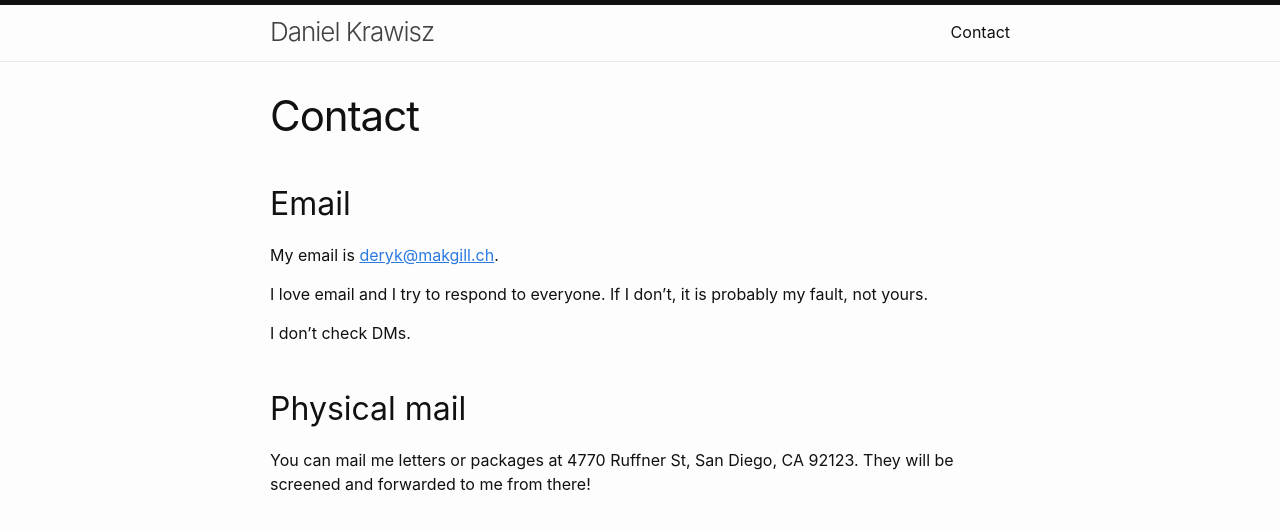
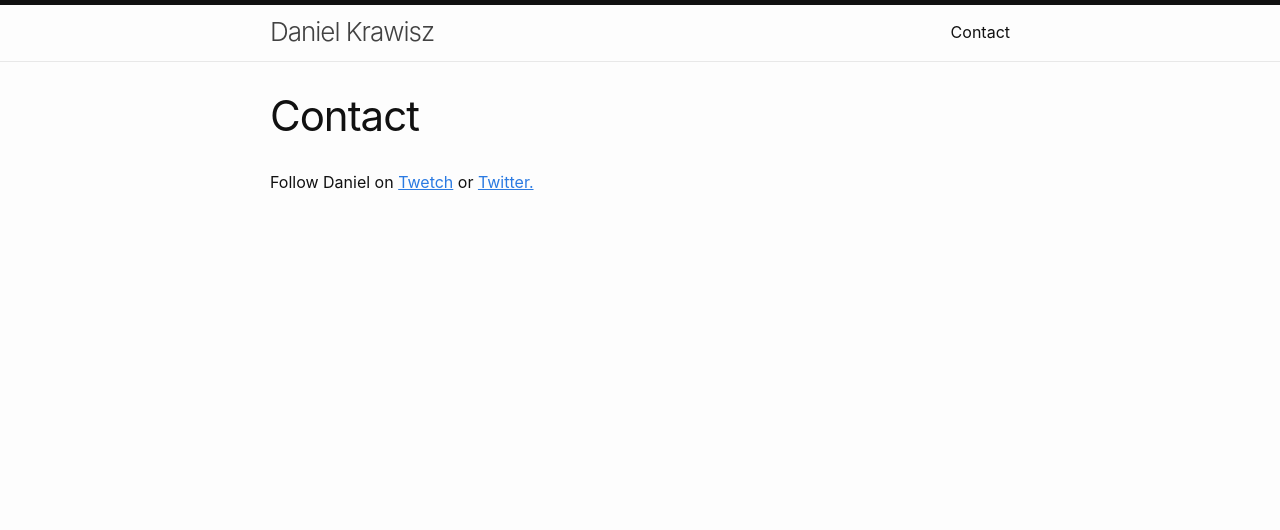
Before and after one commit to derykmakgill/krawisz, a Jekyll site: the page built from contact.md, in a window 1280 px wide. Shown: the top 530 px of the page. Built offline with Jekyll 4.4.1, drawn with Linux system fonts in a browser that asks for light colours.

Commit message:
Update contact.md

```diff
--- a/contact.md
+++ b/contact.md
@@ -3,14 +3,4 @@ layout: page
 title: Contact
 ---
 
-## Email
-
-My email is <a href="mailto:deryk@makgill.ch">deryk@makgill.ch</a>.
-
-I love email and I try to respond to everyone. If I don't, it is probably my fault, not yours.
-
-I don't check DMs.
-
-## Physical mail
-
-You can mail me letters or packages at 4770 Ruffner St, San Diego, CA 92123. They will be screened and forwarded to me from there!
+Follow Daniel on [Twetch](https://twetch.app) or [Twitter.](https://twitter.com/danielkrawisz)
```
